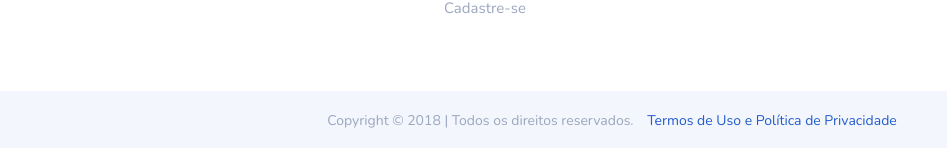
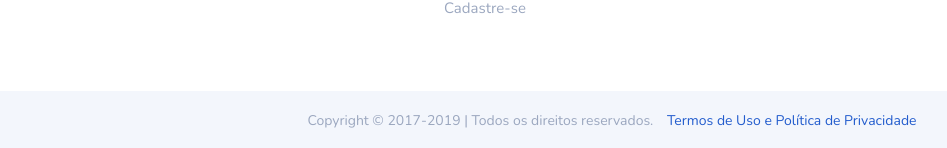
Before and after one commit to controlook-zz/site, a Jekyll site: the page built from index.html, in a window 1280 px wide and 900 px high, scrolled down 2768 px. Shown: the part 749-897 px from the top of the window, without its empty margins (28-975 px from the left). Built offline with Jekyll 4.4.1, drawn with Linux system fonts in a browser that asks for light colours.

Commit message:
adding dynamic copyright year

```diff
--- a/_includes/footer.html
+++ b/_includes/footer.html
@@ -55,7 +55,7 @@
     </div>
     <div class="copyright">
         <div class="layout">
-            <p>Copyright &copy; 2018 | Todos os direitos reservados. <a class="termo-uso" href="/termos-uso">Termos de Uso e Política de Privacidade</a></p>
+            <p>Copyright &copy; 2017<script> new Date().getFullYear()>2017&&document.write("-"+new Date().getFullYear());</script> | Todos os direitos reservados. <a class="termo-uso" href="/termos-uso">Termos de Uso e Política de Privacidade</a></p>
         </div>
     </div>
 </footer>
```
